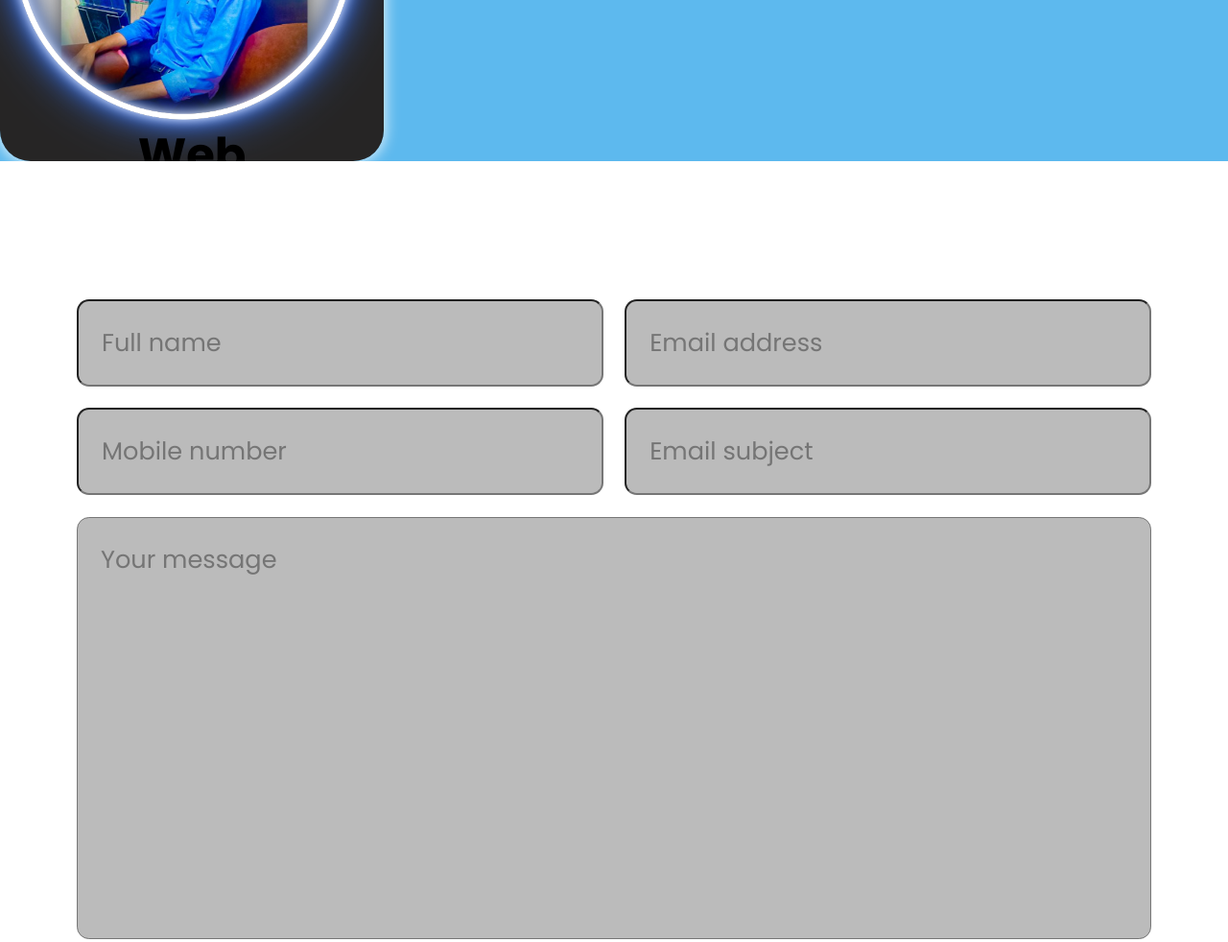
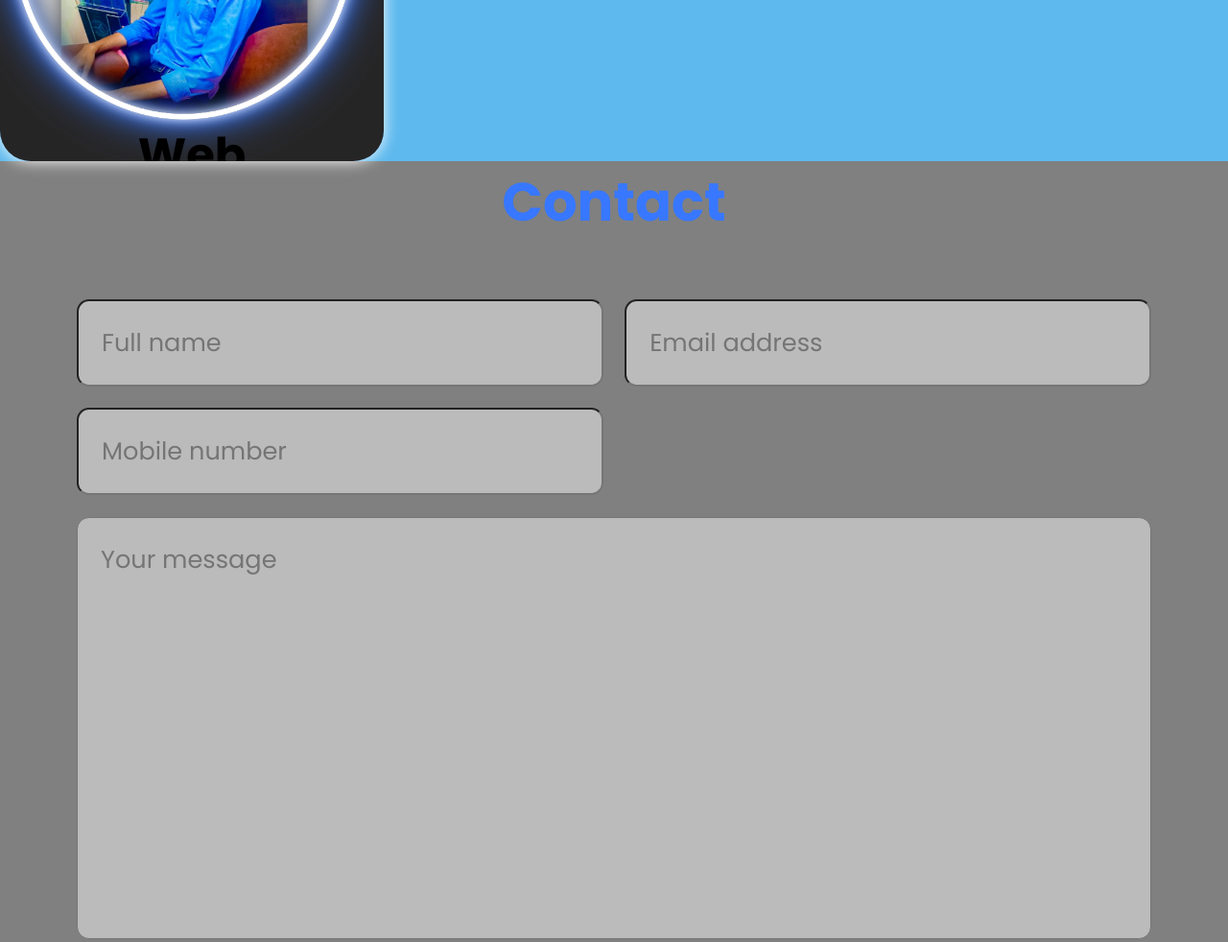
Before and after one commit to sunny1074/project, a plain HTML site: page project/index.html in a window 1280 px wide. Shown: the part 2780-3762 px from the top of the page at 96% size. Drawn offline with Linux system fonts and the light colour scheme; files whose address does not match are found by name.

Commit message:
Add files via upload

```diff
--- a/project/index.html
+++ b/project/index.html
@@ -52,7 +52,7 @@
         </div>
     </section>
     <section class="services" id="services">
-        <h2 class="headings"> Our <span>Services</span></h2>
+        <h2 class="headings">Services</h2>
         <div class="services-container">
             <div class="services-box">
                 <i class="fa-solid fa-pen-fancy"></i>
@@ -63,7 +63,7 @@
         </div>
     </section>
     <section class="project" id="project">
-        <h2 class="heading">Latest <span>Project</span></h2>
+        <h2 class="heading">Project</h2>
 
         <div class="project-container">
             <div class="project-box">
@@ -105,7 +105,7 @@
         </div>
     </section>
     <section class="contact" id="contact">
-        <h2 class="heading">contact</h2>
+        <h2 class="heading">Contact</h2>
 
         <form action="#">
             <div class="input-box">
@@ -114,7 +114,6 @@
             </div>
             <div class="input-box">
                 <input type="number" placeholder="Mobile number">
-                <input type="text" placeholder="Email subject">
             </div>
             <textarea name="" id="" cols="30" rows="10" placeholder="Your message"></textarea>
             <input type="submit" value="Send message" class="btn">
--- a/project/style.css
+++ b/project/style.css
@@ -255,6 +255,7 @@ transform: translate(-50%,-50%);
 }
 .project h2{
     margin-bottom: 4rem;
+    text-align: center;
 }
 .project-container{
     display: grid;
@@ -311,15 +312,20 @@ transform: translate(-50%,-50%);
     align-items: center;
     width: 5rem;
     height: 5rem;
-    background: #fff;
+    background: #262525;
     border-radius: 50%;
 }
 .project-layer a i {
     font-size: 2rem;
     color: #3877FF;
 }
+.contact{
+    background: gray;
+}
 .contact h2 {
     margin-bottom: 3rem;
+    color: #3877FF;
+    text-align: center;
 
 }
 .contact form{
```
